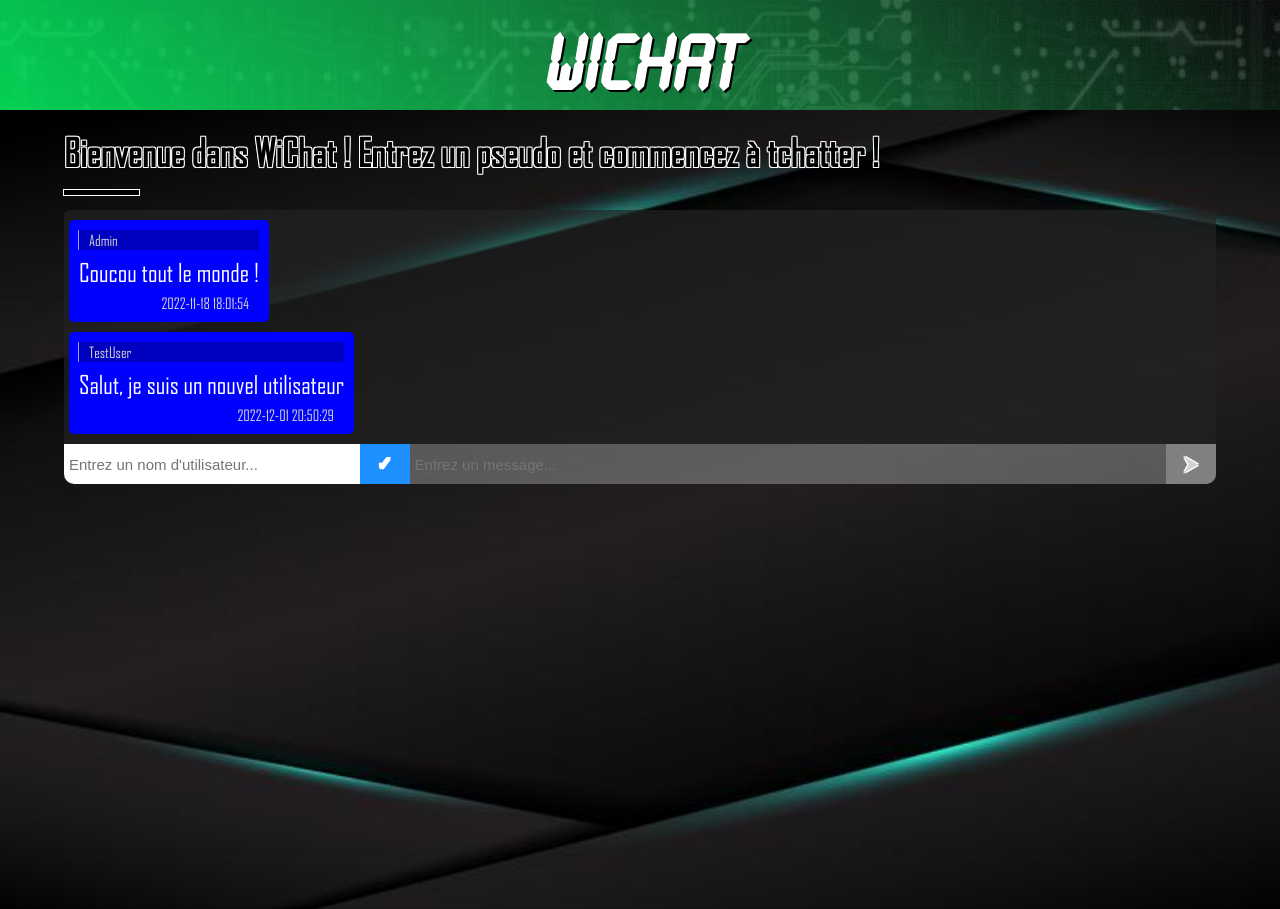
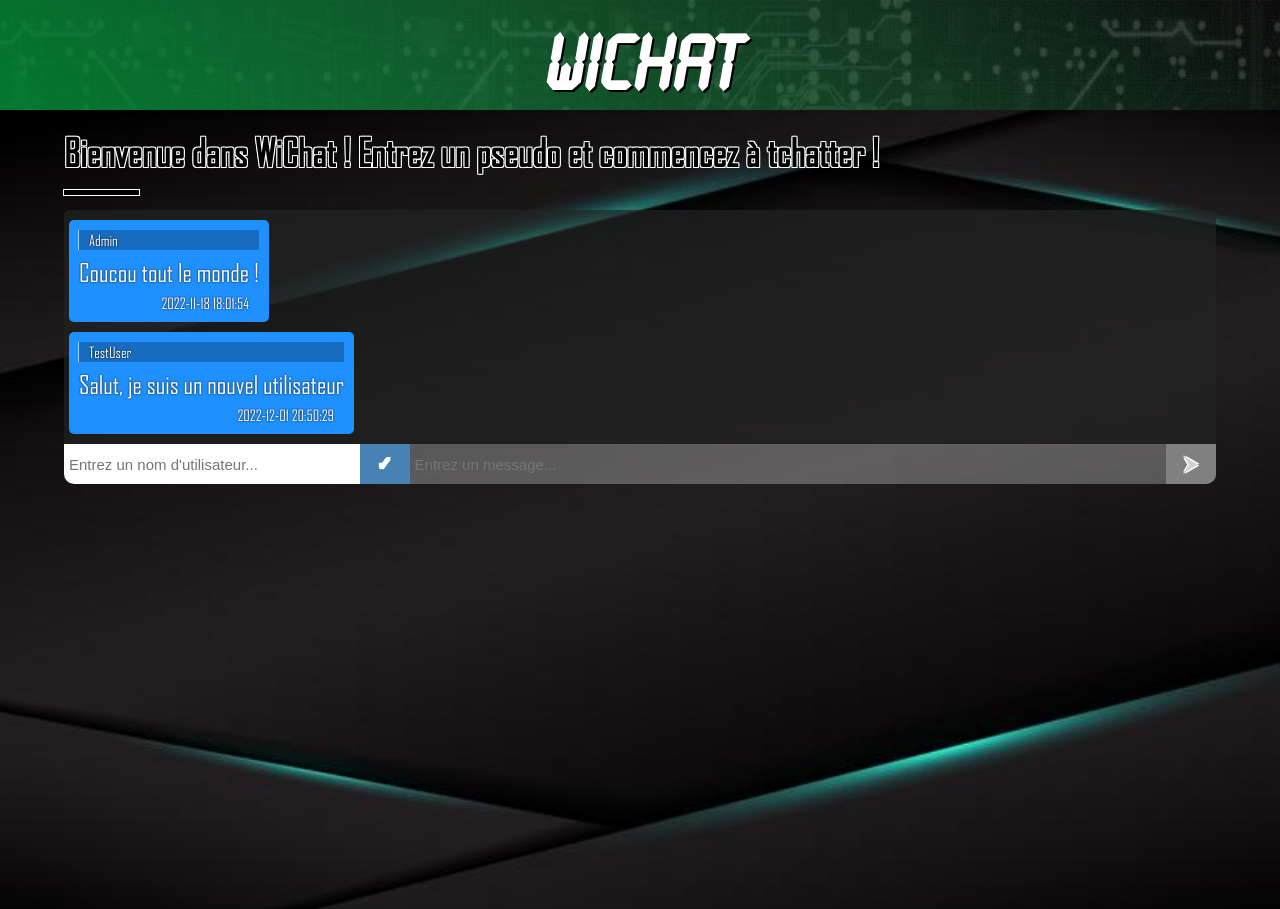
Before and after one commit to MichaelAceAnderson/WiChat, a PHP site: page / in a window 1280 px wide. Shown: the top 909 px of the page. Run offline with PHP 8.4, Linux system fonts and the light colour scheme; data comes from the database, SQL or seed files in the repository; both versions use the stored data as it was after the commit.

Commit message:
Accessibility update

```diff
--- a/common/style/styleGeneral.css
+++ b/common/style/styleGeneral.css
@@ -94,7 +94,7 @@ a {
 
 /* En-tête */
 header {
-  background: linear-gradient(45deg, rgb(0 255 100 / 80%), transparent);
+  background: linear-gradient(45deg, rgb(0 145 55 / 80%), transparent);
   background-color: var(--darker2);
   background-size: cover;
   width: 100%;
@@ -112,7 +112,6 @@ header a {
   position: relative;
   font-size: 30px;
   text-transform: uppercase;
-  vertical-align: middle;
   transition: 1s;
   border: 2px solid transparent;
 }
@@ -330,14 +329,20 @@ header h4 {
   background: rgb(35 35 35 / 70%);
 }
 
+.main .chat-container #chatBox img {
+  vertical-align: middle;
+}
+
 /* Messages */
 .main .chat-container .msg {
+  width: -moz-fit-content;
   width: fit-content;
   max-width: 45%;
   padding: 10px;
   border-radius: 5px;
   background: gray;
   color: white;
+  text-shadow: 0 0 2px black;
 }
 
 /* Id du message (caché, l'élément ne sert qu'à récupérer sa valeur) */
@@ -349,14 +354,14 @@ header h4 {
 .main .chat-container .msg .timestamp {
   font-size: 15px;
   padding: 0 10px;
-  color: lightgray;
+  color: white;
 }
 
 /* Nom d'utilisateur */
 .main .chat-container .msg .nickname {
   font-size: 15px;
   padding: 1px 10px;
-  color: lightgray;
+  color: white;
   background: rgb(0 0 0 / 25%);
   box-shadow: -1px 0px 0px rgb(255 255 255 / 60%);
 }
@@ -370,7 +375,7 @@ header h4 {
 .main .chat-container .msg.in {
   margin: 10px auto 10px 5px;
   text-align: left;
-  background: blue;
+  background: dodgerblue;
 }
 
 /* Nom d'utilisateur de l'auteur du message entrant */
@@ -387,7 +392,7 @@ header h4 {
 .main .chat-container .msg.out {
   margin: 10px 5px 10px auto;
   text-align: right;
-  background: dodgerblue;
+  background: steelblue;
 }
 
 /* Nom d'utilisateur de l'auteur du message sortant */
@@ -457,7 +462,7 @@ header h4 {
   width: 50px;
   font-weight: bolder;
   border: none;
-  background: dodgerblue;
+  background: steelblue;
   color: white;
   font-size: 18px;
   cursor: pointer;
--- a/index.php
+++ b/index.php
@@ -23,7 +23,7 @@ include_once($_SERVER['DOCUMENT_ROOT'] . '/common/includes/header.php');
 			<div id="chatBox">
 				<p>
 					Chargement du tchat...
-					<img src="/common/img/loading.gif" height="30" style="vertical-align: middle;">
+					<img src="/common/img/loading.gif" height="30" alt="Chargement...">
 				</p>
 			</div>
 			<div class="inputs">
```
Also changed, not shown: WiChat.sql (+5 -5 lines), README.md.
